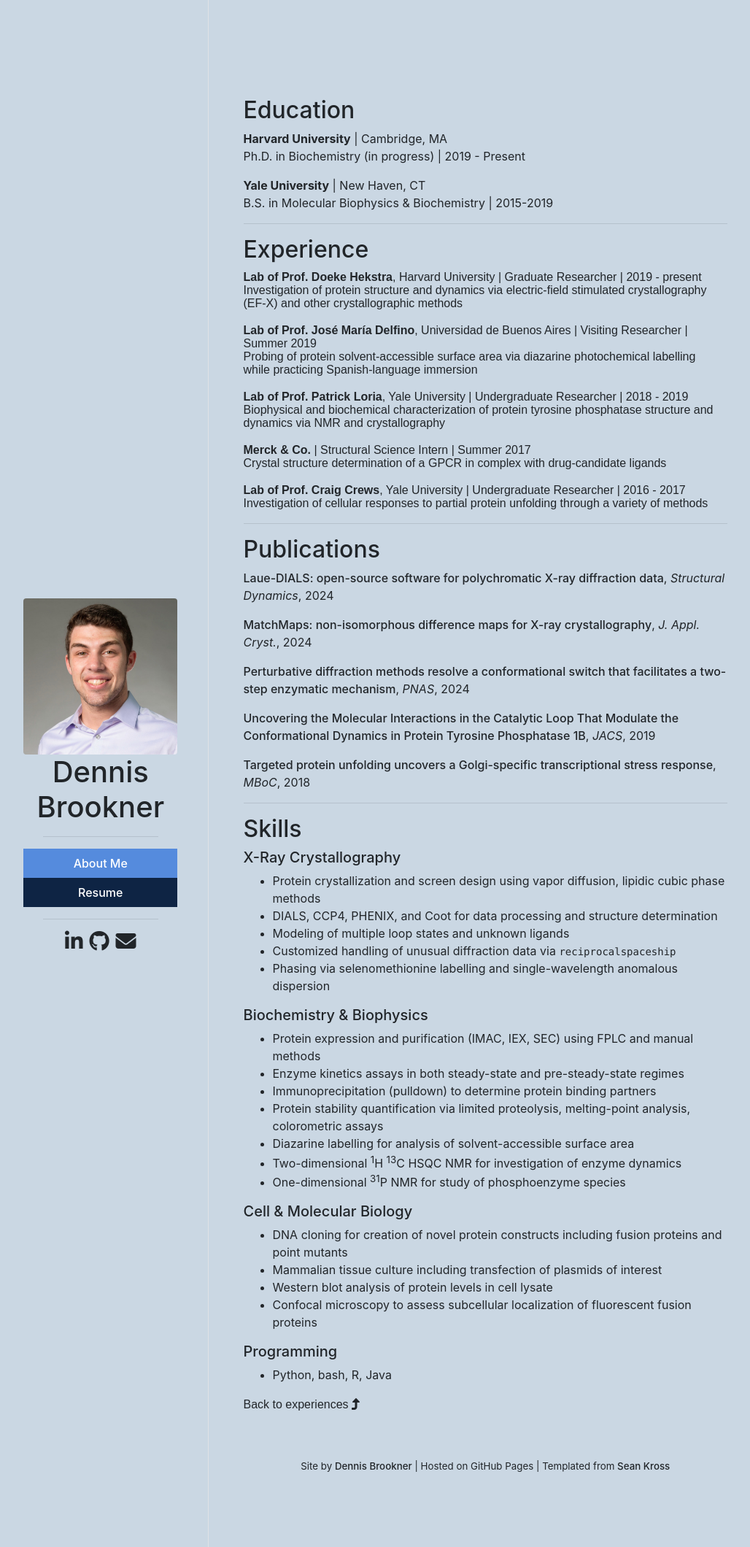
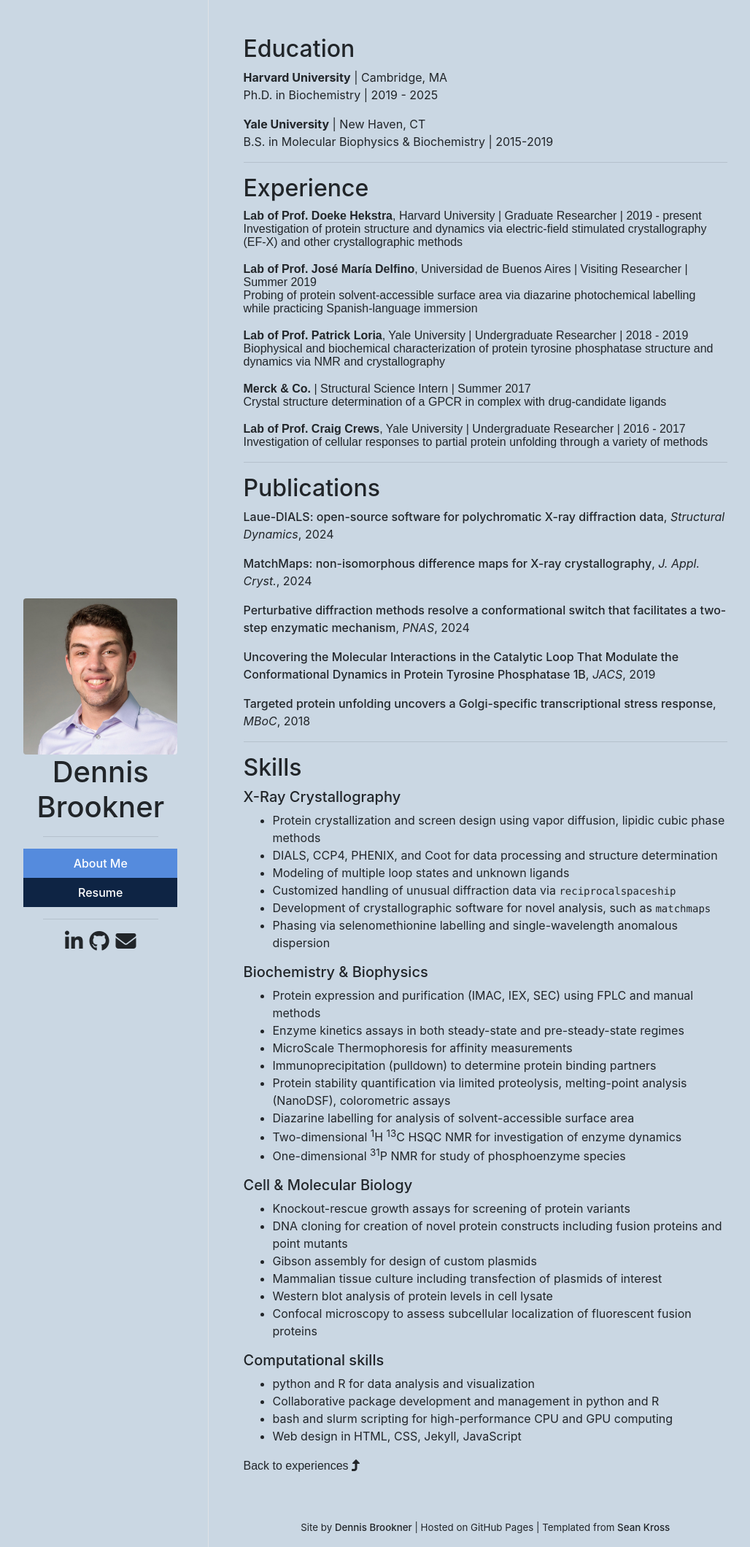
Before and after one commit to dennisbrookner/dennisbrookner.github.io, a Jekyll site: the page built from resume.md, in a window 1280 px wide. Shown: the whole page at 73% size, without its empty margins (122-1150 px from the left). Built offline with Jekyll 4.4.1, drawn with Linux system fonts in a browser that asks for light colours; nearby versions of some CDN libraries.

Commit message:
update site content

```diff
--- a/resume.md
+++ b/resume.md
@@ -9,7 +9,7 @@
 ## Education
 
 **Harvard University** \| Cambridge, MA
-Ph.D. in Biochemistry (in progress) \| 2019 - Present
+Ph.D. in Biochemistry \| 2019 - 2025
 
 **Yale University** \| New Haven, CT
 B.S. in Molecular Biophysics & Biochemistry \| 2015-2019
@@ -58,29 +58,36 @@
  - <span class='skill hekstra merck loria'> Protein crystallization and screen design using vapor diffusion, lipidic cubic phase methods </span>
  - <span class='skill hekstra merck loria'>DIALS, CCP4, PHENIX, and Coot for data processing and structure determination</span>
  - <span class='skill hekstra loria'>Modeling of multiple loop states and unknown ligands</span>
- - <span class='skill hekstra'>Customized handling of unusual diffraction data via [`reciprocalspaceship`](https://hekstra-lab.github.io/reciprocalspaceship/)</span>
+ - <span class='skill hekstra'>Customized handling of unusual diffraction data via [`reciprocalspaceship`](https://rs-station.github.io/reciprocalspaceship/)</span>
+ - <span class='skill hekstra'>Development of crystallographic software for novel analysis, such as [`matchmaps`](https://rs-station.github.io/matchmaps/)</span>
  - <span class='skill hekstra'>Phasing via selenomethionine labelling and single-wavelength anomalous dispersion</span>
 
 ##### Biochemistry & Biophysics
 
  - <span class='skill hekstra merck loria crews'>Protein expression and purification (IMAC, IEX, SEC) using FPLC and manual methods</span>
  - <span class='skill hekstra loria'>Enzyme kinetics assays in both steady-state and pre-steady-state regimes</span>
+ - <span class='skill hekstra'>MicroScale Thermophoresis for affinity measurements</span>
  - <span class='skill crews'>Immunoprecipitation (pulldown) to determine protein binding partners</span>
- - <span class='skill crews merck delfino'>Protein stability quantification via limited proteolysis, melting-point analysis, colorometric assays</span>
+ - <span class='skill crews merck delfino'>Protein stability quantification via limited proteolysis, melting-point analysis (NanoDSF), colorometric assays</span>
  - <span class='skill delfino'>Diazarine labelling for analysis of solvent-accessible surface area</span>
  - <span class='skill loria'>Two-dimensional <sup>1</sup>H <sup>13</sup>C HSQC NMR for investigation of enzyme dynamics</span>
  - <span class='skill loria'>One-dimensional <sup>31</sup>P NMR for study of phosphoenzyme species</span>
 
 ##### Cell & Molecular Biology
 
+ - <span class='skill hekstra'>Knockout-rescue growth assays for screening of protein variants</span>
  - <span class='skill crews loria hekstra'>DNA cloning for creation of novel protein constructs including fusion proteins and point mutants</span>
+ - <span class='skill hekstra'>Gibson assembly for design of custom plasmids</span>
  - <span class='skill crews'>Mammalian tissue culture including transfection of plasmids of interest</span>
  - <span class='skill crews'>Western blot analysis of protein levels in cell lysate</span>
  - <span class='skill crews'>Confocal microscopy to assess subcellular localization of fluorescent fusion proteins</span>
 
-##### Programming
+##### Computational skills
 
- - <span class='skill hekstra merck'>Python, bash, R, Java</span>
+ - <span class='skill hekstra'>python and R for data analysis and visualization</span>
+ - <span class='skill hekstra'>Collaborative package development and management in python and R</span>
+ - <span class='skill hekstra merck'>bash and slurm scripting for high-performance CPU and GPU computing</span>
+ - <span class='skill'>Web design in HTML, CSS, Jekyll, JavaScript</span>
 
 
 <button class='btn to-top clickable hidden'>Back to experiences <i class="fa fa-level-up"></i></button>
```
Also changed, not shown: index.md (+12 -6 lines).
